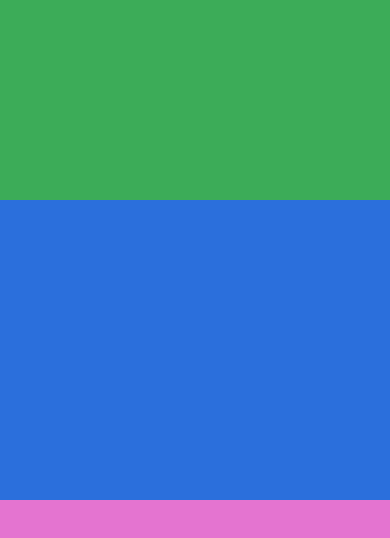
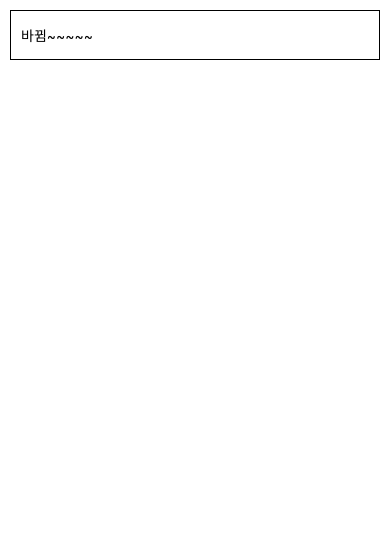
Before and after one commit to wisdomstar94/react_native_sample_app, a React Native app: screen /TestTextInputScreen in a window 390 px wide. Before the commit this address had no page. Shown: the top 538 px of the page. Built offline with nearby package versions, Linux system fonts and the light colour scheme.

Commit message:
TextInput 테스트.

```diff
--- a/src/App.tsx
+++ b/src/App.tsx
@@ -4,6 +4,7 @@ import { SplashScreen } from './screens/SplashScreen';
 import { TestScreen } from './screens/TestScreen';
 import { TestRealmScreen } from './screens/TestRealmScreen';
 import { TestScrollViewScreen } from './screens/TestScrollViewScreen';
+import { TestTextInputScreen } from './screens/TestTextInputScreen';
 
 const Stack = createNativeStackNavigator();
 
@@ -12,6 +13,7 @@ export type Screens = {
   TestScreen: undefined,
   TestRealmScreen: undefined,
   TestScrollViewScreen: undefined,
+  TestTextInputScreen: undefined,
 };
 
 export default function App() {
@@ -22,6 +24,7 @@ export default function App() {
         <Stack.Screen name="TestScreen" component={TestScreen} />
         <Stack.Screen name="TestRealmScreen" component={TestRealmScreen} />
         <Stack.Screen name="TestScrollViewScreen" component={TestScrollViewScreen} />
+        <Stack.Screen name="TestTextInputScreen" component={TestTextInputScreen} />
       </Stack.Navigator>
     </NavigationContainer>
   );
--- a/src/screens/SplashScreen.tsx
+++ b/src/screens/SplashScreen.tsx
@@ -44,7 +44,8 @@ export function SplashScreen() {
     if (inited) {
       // navigation.replace('TestScreen');
       // navigation.replace('TestRealm');
-      navigation.replace('TestScrollViewScreen');
+      // navigation.replace('TestScrollViewScreen');
+      navigation.replace('TestTextInputScreen');
     }
   }, [inited]);
 
--- /dev/null
+++ b/src/screens/TestTextInputScreen.tsx
@@ -0,0 +1,53 @@
+import { useEffect, useRef, useState } from 'react';
+import { ScrollView, TextInput, View } from 'react-native';
+
+export function TestTextInputScreen() {
+  const scrollViewRef = useRef<ScrollView>(null);
+  const [value, setValue] = useState('');
+
+  useEffect(() => {
+    setTimeout(() => {
+      setValue('바뀜~~~~~');
+    }, 1000);
+  }, []);
+
+  return (
+    <>
+      <View
+        style={{
+          width: '100%',
+          height: '100%',
+          // flex: 1,
+          justifyContent: 'center',
+          alignItems: 'center',
+          // flexDirection: 'column',
+          backgroundColor: '#ffffff',
+        }}>
+        <ScrollView ref={scrollViewRef} style={{ width: '100%', height: '100%' }}>
+          <View
+            style={{
+              width: '100%',
+              height: 50,
+              marginTop: 10,
+              paddingHorizontal: 10,
+            }}>
+            <TextInput
+              style={{
+                width: '100%',
+                height: '100%',
+                borderColor: '#000',
+                borderWidth: 1,
+                padding: 10,
+              }}
+              value={value}
+              onChangeText={(text) => {
+                setValue(text);
+              }}
+              />
+          </View>
+
+        </ScrollView>
+      </View>
+    </>
+  );
+}
```
